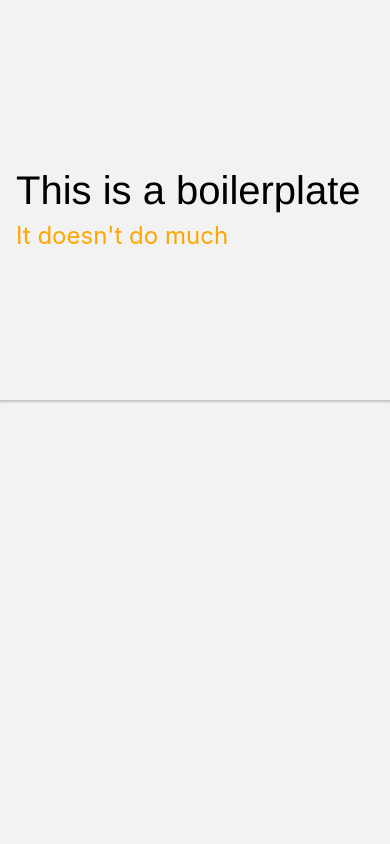
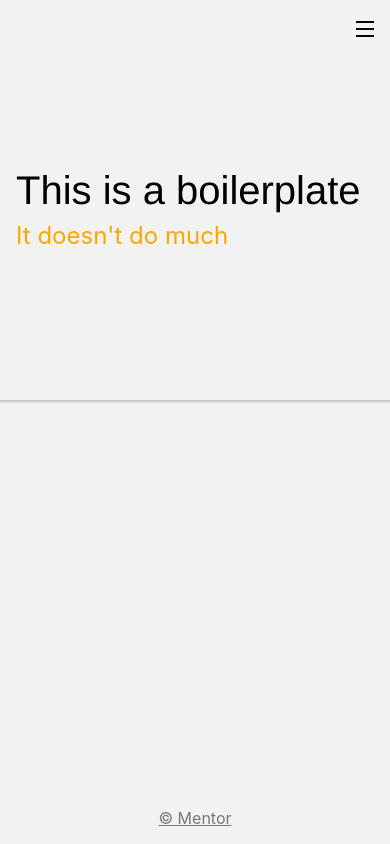
Before and after one commit to actuallymentor/vite-mentorified-biolerplate, a React (Vite) app: page / in a window 390 px wide. Built offline with nearby package versions, Linux system fonts and the light colour scheme.

Commit message:
Header/footer

```diff
--- a/src/components/atoms/Container.jsx
+++ b/src/components/atoms/Container.jsx
@@ -1,7 +1,9 @@
 import styled from 'styled-components'
 import { passable_props } from '../component_base'
+import Menu from '../molecules/Menu'
+import Footer from '../molecules/Footer'
 
-export default styled.div`
+const Wrapper = styled.div`
 	position: relative;
 	overflow: hidden;
 	display: flex;
@@ -9,14 +11,31 @@ export default styled.div`
 	align-items: center;
 	justify-content: flex-start;
 	min-height: 100vh;
+	min-height: 100dvh;
 	width: 100%;
 	box-sizing: border-box;
 	background-color: ${ ( { theme } ) => theme.colors.backdrop };
+	padding-bottom: ${ ( { footer } ) => footer ? '0' : '4rem' };
 	& * {
 		box-sizing: border-box;
+		max-width: 100%;
 	}
 
 	// Implement generic passable props
 	${ props => passable_props( props ) }
 
 `
+
+export default function Container( { menu=true, footer=true, children, ...props } ) {
+
+    return <Wrapper { ...props } footer={ footer }>
+
+        { menu && <Menu /> }
+
+        { children }
+
+        { footer && <Footer /> }
+
+
+    </Wrapper>
+}
--- a/src/components/atoms/Section.jsx
+++ b/src/components/atoms/Section.jsx
@@ -2,13 +2,16 @@ import styled from 'styled-components'
 import { passable_props } from '../component_base'
 
 export default styled.section`
-	padding:  0 min( 4rem, max( 1rem, calc( 30vw - 8rem ) ) );
-	margin: 1rem 0;
+	padding:  2rem min( 4rem, max( 1rem, calc( 30vw - 8rem ) ) );
+	margin: ${ ( { $margin='1rem 0' } ) => $margin };
 	display: flex;
 	flex-direction: column;
 	align-items: flex-start;
 	width: 100%;
 	max-width: 100%;
 	flex-wrap: wrap;
+	${ ( { $shadow, theme } ) => {
+        if( $shadow ) return `box-shadow: ${ theme.shadow }; background: ${ theme.colors.backdrop };`
+    } }
 	${ props => passable_props( props ) }
 `
--- /dev/null
+++ b/src/components/molecules/Footer.jsx
@@ -0,0 +1,31 @@
+import styled from 'styled-components'
+import Link from '../atoms/Link'
+
+const FooterWrapper = styled.nav`
+	flex-wrap: wrap;
+	flex: 0 1;
+	width: 100%;
+	padding: 1rem 0;
+	text-align: center;
+	display: flex;
+	margin-top: auto;
+
+	flex-direction: row;
+	align-items: center;
+	justify-content: center;
+
+	& a {
+		padding: 0 1rem;
+		opacity: .5;
+
+	}
+
+`
+
+export default function Footer( { ...props } ) {
+    return <FooterWrapper { ...props }>
+
+        <Link href='https://github.com/actuallymentor' target='_blank'>© Mentor</Link>
+
+    </FooterWrapper>
+}
--- /dev/null
+++ b/src/components/molecules/Menu.jsx
@@ -0,0 +1,107 @@
+import { useEffect, useState } from 'react'
+import styled from 'styled-components'
+import { useWidth } from '../../hooks/window'
+import Link from '../atoms/Link'
+
+const Menu = styled.nav`
+
+	position: ${ ( { mobile_open } ) => mobile_open ? 'fixed' : 'relative' };
+	padding-left: inherit;
+    padding-right: inherit;
+
+	// Height for animation
+	max-height: ${ ( { mobile_open } ) => mobile_open ? '100%' : '0' };
+	overflow: ${ ( { mobile_open } ) => mobile_open ? 'hidden' : 'visible' };
+	transition: max-height 1s;
+
+	z-index: 99;
+	top: 0;
+	left: 0;
+	width: 100%;
+	padding: ${ ( { mobile_open, theme } ) => mobile_open ? '3rem 0 3rem 1rem' : '0' };
+	display: flex;
+	flex-direction: row;
+	align-items: center;
+	flex-wrap: wrap;
+	align-self: flex-start;
+
+	background: ${ ( { mobile_open, theme } ) => mobile_open ? theme.colors.backdrop : '' };
+	box-shadow: ${ ( { mobile_open, theme } ) => mobile_open && `${ theme.shadows[2] }` };
+
+	& a {
+
+		display: inline-block;
+
+		&.menu_burger {
+			margin: 0 ${ ( { mobile_open } ) => mobile_open ? '100px' : '0' } 0 0 20px;
+		}
+		&:not(:first-child) {
+			width: ${ ( { mobile_open } ) => mobile_open ? '100%' : '' };
+			border-bottom: 1px solid ${ ( { theme, mobile_open } ) => mobile_open ? theme.colors.primary : 'rgba( 0,0,0,0 )' };
+			margin: .5rem .5rem 0;
+			padding: 0 0 .5rem;
+		}
+		padding: 1rem;
+		margin: 0;
+		color: ${ ( { mobile_open, theme } ) => mobile_open ? theme.colors.primary : '' };
+	}
+
+`
+
+const Burger = styled.a`
+	position: ${ ( { mobile_open } ) => mobile_open ? 'fixed' : 'absolute' };
+	padding-left: inherit;
+    padding-right: inherit;
+	top: 0;
+	right: 0;
+	width: 50px;
+	height: 50px;
+	padding: 10px;
+	&:hover {
+		cursor: pointer;
+	opacity: .5;
+	}
+	display: inline-block;
+
+	span {
+		background: ${ ( { theme } ) => theme.colors.primary };
+		display: block;
+		height: 2px;
+		width: 100%;
+		position: relative;
+		transition: all 0.5s ease;
+		margin-top: 5px;
+
+	}
+`
+
+const Hamburger = ( { ...props } ) => <Burger className='menu_burger' { ...props }>
+    <span />
+    <span />
+    <span />
+</Burger>
+
+export default ( { ...props } ) => {
+
+    const [ open, set_open ] = useState( false )
+    const width = useWidth()
+    const menu_cutoff = 600
+    const use_burger = width < menu_cutoff
+
+    useEffect( () => {
+        if( !use_burger ) set_open( false )
+    }, [ width ] )
+
+
+
+    return <Menu mobile_open={ open }>
+
+        { use_burger && <Hamburger mobile_open={ open } onClick={ f => set_open( !open ) } /> }
+        { (  use_burger && open  || !use_burger ) && <>
+            <Link navigate='/'>Home</Link>
+            <Link navigate='/'>Home</Link>
+        </> }
+
+    </Menu>
+
+}
--- /dev/null
+++ b/src/hooks/window.js
@@ -0,0 +1,17 @@
+import { useEffect, useState } from "react"
+
+export const useWidth = () => {
+
+    const [ width, setWidth ] = useState( window.innerWidth )
+
+    // Keep track of window width
+    useEffect( () => {
+        const handleWindowResize = () => setWidth( window.innerWidth )
+        window.addEventListener( 'resize', handleWindowResize )
+
+        return () => window.removeEventListener( 'resize', handleWindowResize )
+    }, [] )
+
+    return width
+
+}
```
Also changed, not shown: src/components/atoms/Spinner.jsx (added, +33 -0 lines), src/modules/validations.js (added, +12 -0 lines), src/components/atoms/Spacer.jsx (renamed from src/components/atoms/Spacer.js).
